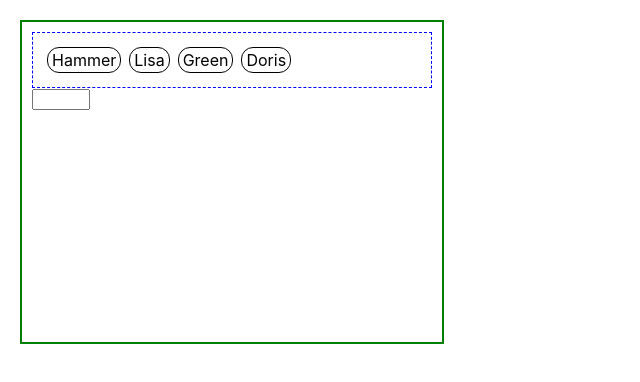
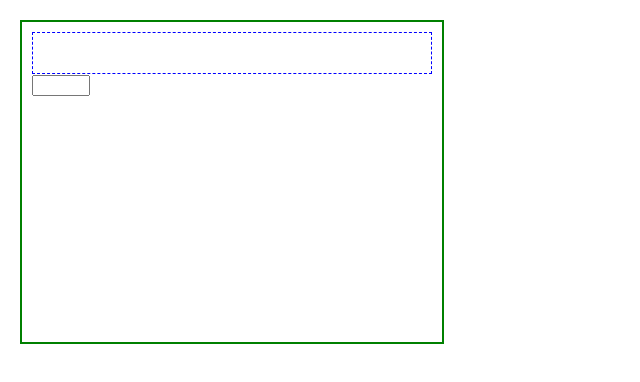
Before and after one commit to lava-hammer/portal, a React (Vite) app: page / in a window 1280 px wide. Shown: the top 382 px of the page, without its empty margins (0-640 px from the left). Built offline with nearby package versions, Linux system fonts and the light colour scheme.

Commit message:
Complete Chip Field

```diff
--- a/src/app/home/Home.tsx
+++ b/src/app/home/Home.tsx
@@ -1,5 +1,5 @@
 import React from 'react'
-import { ChipField } from '../../modules/chips/Chip'
+import { TestChipField } from '../../modules/chips/Chip'
 import homeStyle from './Home.module.less'
 
 export default function Home() {
@@ -11,12 +11,7 @@ export default function Home() {
         height: '300px',
       }}
     >
-      <ChipField items={[
-        { name: 'Hammer' },
-        { name: 'Lisa' },
-        { name: 'Green'},
-        { name: 'Doris'},
-      ]} />
+      <TestChipField />
       <input className={homeStyle.test}></input>
     </div>
   )
--- a/src/modules/chips/Chip.tsx
+++ b/src/modules/chips/Chip.tsx
@@ -1,4 +1,4 @@
-import React, { useRef, useState } from 'react'
+import React, { useState } from 'react'
 import chipStyle from './Chip.module.less'
 import produce from 'immer'
 
@@ -26,41 +26,61 @@ export function Chip(prop: IChipProp) {
 }
 
 export interface IChipFieldProp {
-  items: IChipProp[];
+  items?: string[];
+  onAddItem: (value: string) => void;
+  onRemoveItem: (index: number, item: string) => void;
 }
 
 export function ChipField(prop: IChipFieldProp) {
-  const [state, setState] = useState<IChipFieldProp>(prop)
+  const items = prop.items || []
   return (
     <div className={chipStyle.field}>
-      {state.items.map((p, index) =>
+      {items.map((name, index) =>
       <Chip
         key={index}
-        name={p.name}
+        name={name}
         onDelete={e => {
-          setState(produce(state, draft => {
-            draft.items.splice(index, 1);
-          }))
+          prop.onRemoveItem(index, name);
         }}
       />)}
       <input className={chipStyle.text}
         onKeyDown={e => {
           const target = e.target as HTMLInputElement
           if (e.key === 'Backspace' && target.selectionStart === 0 && target.selectionEnd === 0) {
-            setState(produce(state, draft => {
-              draft.items.pop()
-            }))
+            const lastIndex = items.length-1
+            prop.onRemoveItem(lastIndex, items[lastIndex])
           }
           if (e.key === 'Enter' && target.value.length > 0) {
-            setState(produce(state, draft => {
-              draft.items.push({
-                name: target.value
-              })
-              target.value = ''
-            }))
+            prop.onAddItem(target.value)
+            target.value = ''
           }
         }}
       />
     </div>
   )
 }
+
+export function TestChipField(prop: {items?: string[]}) {
+  const [state, setState] = useState(prop);
+  return (
+    <ChipField
+      items={state.items}
+      onAddItem={val => {
+        setState(produce(state, draft => {
+          if (!draft.items) {
+            draft.items = []
+          }
+          draft.items.push(val)
+        }))
+      }}
+      onRemoveItem={(index, val) => {
+        setState(produce(state, draft => {
+          if (!draft.items) {
+            draft.items = []
+          }
+          draft.items.splice(index, 1)
+        }))
+      }}
+    />
+  )
+}
```
